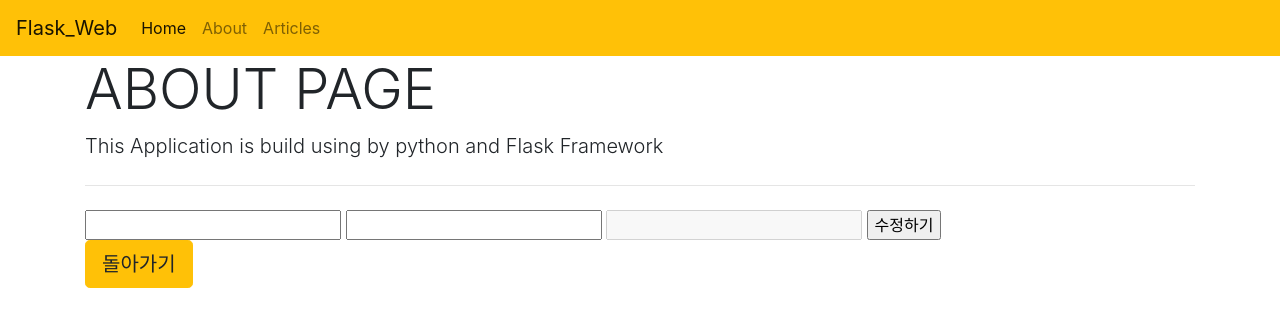
After one commit to leejaewon123/flask_web, a Flask app: template templates/edit_article.html in a window 1280 px wide. The commit adds this page. Shown: the top 327 px of the page. Run offline with Flask 2, Linux system fonts and the light colour scheme; the template is opened without the code that fills it, so the values that code supplies are empty; some libraries are stand-ins or nearby versions.

Commit message:
edit_article 페이지 기존에 작성했던 페이지 랜더링

```diff
--- a/app.py
+++ b/app.py
@@ -78,7 +78,27 @@ def delete(id):
     print("sql")
     cursor.execute(sql)
     db.commit()
-    return redirect("/articles")
+
+@app.route('/<int:id>/<edit>', methods=["GET", "POST"])
+def edit(id):
+  cursor = db.cursor()
+  if request.method == "POST":
+    return "Success"
+
+  else:
+    sql = " SELECT * FROM topic WHERE id = {}".format(id)
+    cursor.execute(sql)
+    topic = cursor.fetchall()
+    print(topic)
+    return render_template("/edit_articles.html", article = topic)
+
+
+    # cursor = db.cursor()
+    # sql = f'DELETE FROM topic WHERE id = {id};'
+    # print("sql")
+    # cursor.execute(sql)
+    # db.commit()
+    # return render_template("/edit_articles.html")
 
 if __name__ == '__main__':
   app.run()
--- a/templates/articles.html
+++ b/templates/articles.html
@@ -42,7 +42,7 @@
                           <td>{{ article[3] }}</td>
                           <td>{{ article[4] }}</td>
                           <td>
-                            <button type="button" class="btn btn-warning">Edit</button>
+                            <a htef="/{{ article[0] }}/edit"><button type="button" class="btn btn-warning">Edit</button></a>
                             <form action="/delete/{{ article[0] }}" style="margin-top: 10%"  method="POST" onsubmit="return confirm('정말 삭제하시겠습니까?')">
                                <button type="submit" class="btn btn-danger">DEL</button>
                           </form>
--- /dev/null
+++ b/templates/edit_article.html
@@ -0,0 +1,19 @@
+{% extends "layouts.html" %}
+{% block body %}
+
+<h1 class="display-4">ABOUT PAGE</h1>
+<p class="lead">This Application is build using by python and Flask Framework</p>
+<hr class="my-4">
+<form
+ action="/edit"
+ method="post"
+ onsubmit="return confirm('이대로 수정하시겠습니까?')">
+
+ <input type="text" name="title" value="{{article[1]}}" required>
+ <input type="text" name="desc" value="{{article[2]}}" required>
+ <input type="text" name="author" value="{{article[3]}}" disabled>
+ <input type="submit" value="수정하기">
+</form>
+<a class="btn btn-warning btn-lg" href="/articles" role="button">돌아가기</a>
+
+{% endblock %}
```
